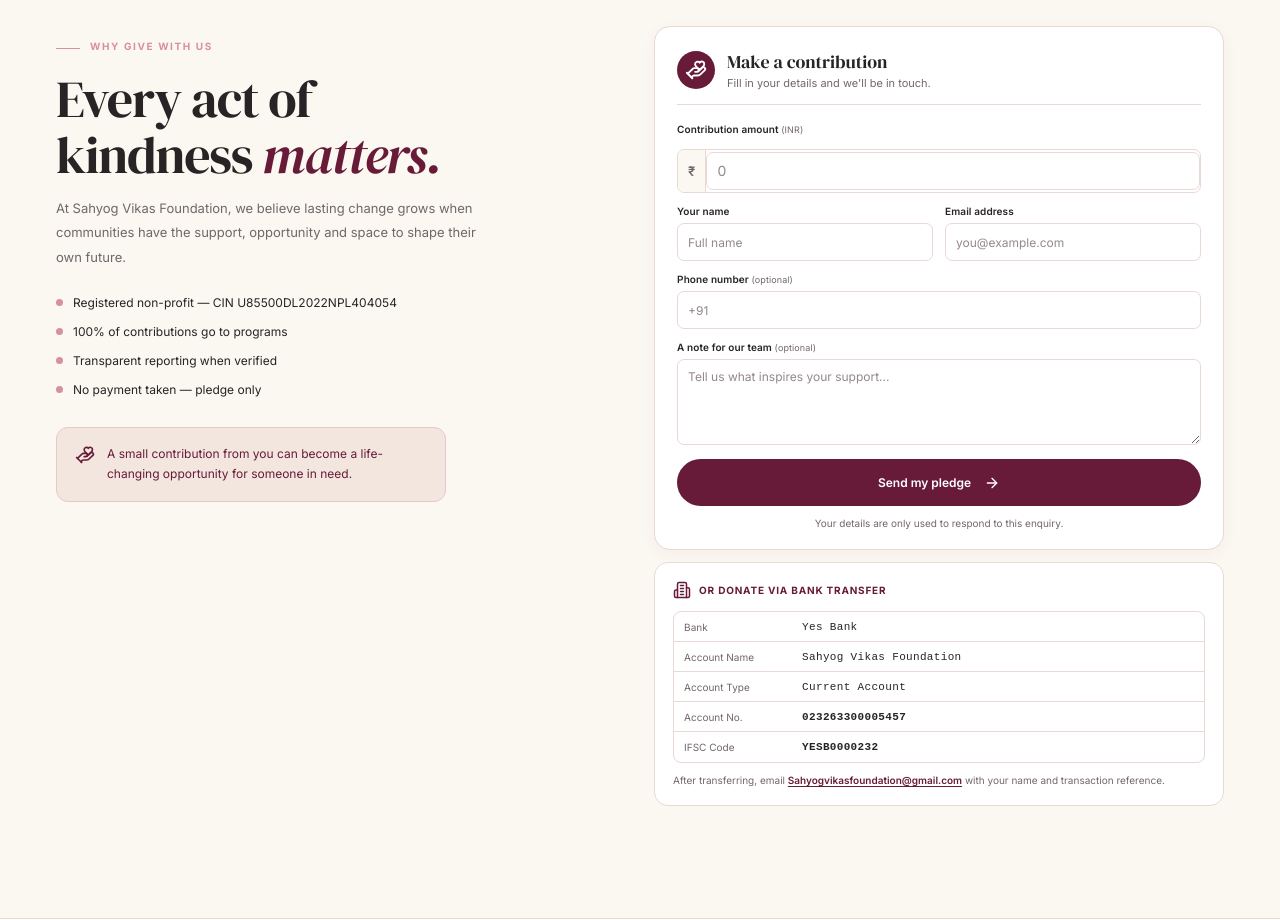
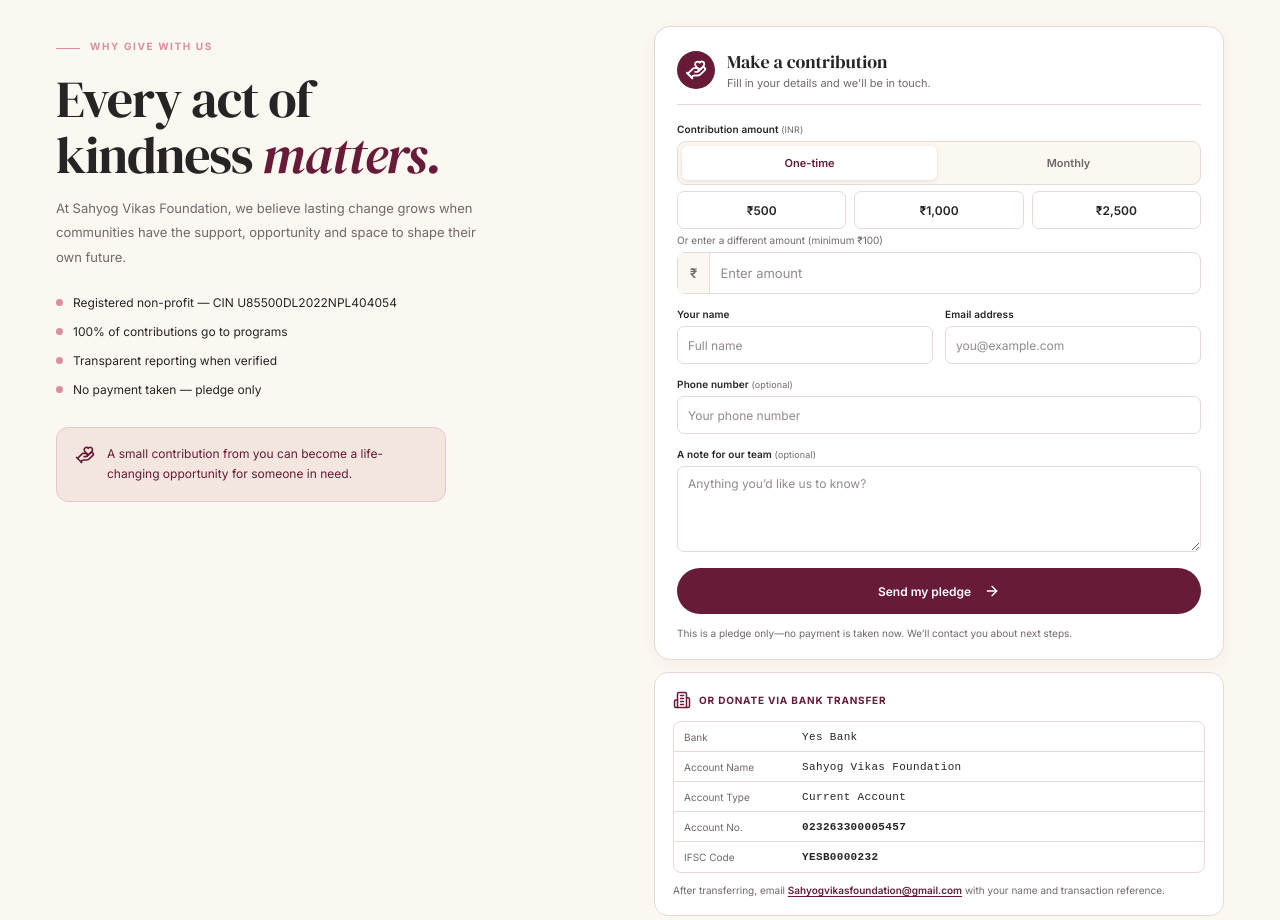
Before and after one commit to personal-code-0209/Sahyogvikasfoundation, a Next.js app: page /donate in a window 1280 px wide. Shown: the part 1160-2080 px from the top of the page. Built offline with nearby package versions, Linux system fonts and the light colour scheme; no server answers.

Commit message:
Improve donation form experience

```diff
--- a/app/globals.css
+++ b/app/globals.css
@@ -630,6 +630,51 @@ h1 em, h2 em { color: var(--sage); font-weight: 400; }
 .custom-amount-prefix { padding: 0 10px; color: var(--muted); font-size: 13px; font-weight: 600; border-right: 1px solid var(--line); height: 42px; display: grid; place-items: center; background: var(--cream); }
 .custom-amount-input { flex: 1; height: 42px; padding: 0 12px; border: 0; outline: none; background: transparent; color: var(--ink); font-size: 13px; }
 .custom-amount-input::-webkit-inner-spin-button, .custom-amount-input::-webkit-outer-spin-button { -webkit-appearance: none; }
+.submission-form--donation { gap: 14px; }
+.donation-frequency { display: grid; grid-template-columns: 1fr 1fr; gap: 4px; padding: 4px; background: var(--cream); border: 1px solid var(--line); border-radius: 9px; }
+.donation-frequency button {
+  min-height: 34px;
+  border: 0;
+  border-radius: 6px;
+  background: transparent;
+  color: var(--muted);
+  font-size: 11px;
+  font-weight: 600;
+  cursor: pointer;
+  transition: color .2s, background .2s, box-shadow .2s;
+}
+.donation-frequency button.is-selected {
+  color: var(--forest);
+  background: var(--paper);
+  box-shadow: 0 1px 4px rgba(62,16,35,.12);
+}
+.donation-amount-options { display: grid; grid-template-columns: repeat(3, minmax(0, 1fr)); gap: 8px; }
+.donation-amount-options button {
+  min-height: 38px;
+  padding: 0 8px;
+  border: 1px solid var(--line);
+  border-radius: 7px;
+  background: var(--paper);
+  color: var(--ink);
+  font-size: 12px;
+  font-weight: 600;
+  cursor: pointer;
+  transition: border-color .2s, color .2s, background .2s;
+}
+.donation-amount-options button:hover { border-color: var(--sage); }
+.donation-amount-options button.is-selected {
+  border-color: var(--forest);
+  background: var(--color-surface-warm);
+  color: var(--forest);
+}
+.donation-amount-hint { margin-top: -1px; color: var(--muted); font-size: 10px; }
+.donation-amount-wrap { display: flex; align-items: center; border: 1px solid var(--line); border-radius: 8px; background: var(--paper); transition: border-color .2s, box-shadow .2s; }
+.donation-amount-wrap:focus-within { border-color: var(--sage); box-shadow: 0 0 0 3px rgba(104,27,56,.1); }
+.donation-amount-prefix { padding: 0 12px; height: 40px; display: grid; place-items: center; border-right: 1px solid var(--line); background: var(--cream); color: var(--muted); font-size: 13px; font-weight: 600; }
+.donation-amount-input { flex: 1; min-width: 0; height: 40px; padding: 0 11px; border: 0 !important; outline: none; background: transparent !important; color: var(--ink); font-size: 13px !important; }
+.donation-amount-input::-webkit-inner-spin-button, .donation-amount-input::-webkit-outer-spin-button { -webkit-appearance: none; }
+.submission-form--donation .form-privacy { text-align: left; }
+.submission-form--donation .form-submit { min-height: 46px; }
 /* Inner program/focus pages */
 .inner-hero-grid { display: grid; grid-template-columns: 1fr 1fr; align-items: center; gap: 70px; }
 .inner-hero-copy h1 { margin: 22px 0 17px; font-family: var(--serif); font-size: clamp(50px,6vw,74px); font-weight: 400; line-height: .98; letter-spacing: -.035em; }
--- a/components/SubmissionForm.tsx
+++ b/components/SubmissionForm.tsx
@@ -4,12 +4,14 @@ import { FormEvent, useState } from "react";
 import { ArrowRight, CheckCircle2, LoaderCircle } from "lucide-react";
 
 type FormKind = "contact" | "donation";
+const suggestedAmounts = [500, 1000, 2500];
 
 export default function SubmissionForm({ kind }: { kind: FormKind }) {
   const isDonation = kind === "donation";
   const [status, setStatus] = useState<"idle" | "sending" | "success" | "error">("idle");
   const [error, setError] = useState("");
   const [customAmount, setCustomAmount] = useState("");
+  const [frequency, setFrequency] = useState<"once" | "monthly">("once");
 
   async function handleSubmit(event: FormEvent<HTMLFormElement>) {
     event.preventDefault();
@@ -38,6 +40,7 @@ export default function SubmissionForm({ kind }: { kind: FormKind }) {
       }
       form.reset();
       setCustomAmount("");
+      setFrequency("once");
       setStatus("success");
     } catch {
       setError("We could not connect. Please check your connection and try again.");
@@ -61,19 +64,55 @@ export default function SubmissionForm({ kind }: { kind: FormKind }) {
   }
 
   return (
-    <form className="submission-form" onSubmit={handleSubmit}>
+    <form className={`submission-form${isDonation ? " submission-form--donation" : ""}`} onSubmit={handleSubmit}>
       {isDonation && (
         <div className="form-field">
           <label htmlFor="amount">Contribution amount <span>(INR)</span></label>
-          <div className="custom-amount-wrap">
-            <span className="custom-amount-prefix">₹</span>
+          <div className="donation-frequency" role="group" aria-label="Pledge frequency">
+            <button
+              aria-pressed={frequency === "once"}
+              className={frequency === "once" ? "is-selected" : ""}
+              onClick={() => setFrequency("once")}
+              type="button"
+            >
+              One-time
+            </button>
+            <button
+              aria-pressed={frequency === "monthly"}
+              className={frequency === "monthly" ? "is-selected" : ""}
+              onClick={() => setFrequency("monthly")}
+              type="button"
+            >
+              Monthly
+            </button>
+          </div>
+          <input name="frequency" type="hidden" value={frequency} />
+          <div className="donation-amount-options" role="group" aria-label="Suggested contribution amounts">
+            {suggestedAmounts.map((amount) => (
+              <button
+                aria-pressed={customAmount === String(amount)}
+                className={customAmount === String(amount) ? "is-selected" : ""}
+                key={amount}
+                onClick={() => setCustomAmount(String(amount))}
+                type="button"
+              >
+                ₹{amount.toLocaleString("en-IN")}
+              </button>
+            ))}
+          </div>
+          <span className="donation-amount-hint" id="amount-hint">Or enter a different amount (minimum ₹100)</span>
+          <div className="donation-amount-wrap">
+            <span className="donation-amount-prefix" aria-hidden="true">₹</span>
             <input
-              className="custom-amount-input"
+              aria-describedby="amount-hint"
+              className="donation-amount-input"
               id="amount"
-              min="1"
+              max="10000000"
+              min="100"
               onChange={(e) => setCustomAmount(e.target.value)}
-              placeholder="0"
+              placeholder="Enter amount"
               required
+              step="100"
               type="number"
               value={customAmount}
             />
@@ -92,7 +131,7 @@ export default function SubmissionForm({ kind }: { kind: FormKind }) {
       </div>
       <div className="form-field">
         <label htmlFor={`${kind}-phone`}>Phone number <span>(optional)</span></label>
-        <input autoComplete="tel" id={`${kind}-phone`} maxLength={30} name="phone" placeholder="+91" type="tel" />
+        <input autoComplete="tel" id={`${kind}-phone`} maxLength={30} name="phone" placeholder={isDonation ? "Your phone number" : "+91"} type="tel" />
       </div>
       {!isDonation && (
         <div className="form-field">
@@ -108,15 +147,15 @@ export default function SubmissionForm({ kind }: { kind: FormKind }) {
         </div>
       )}
       <div className="form-field">
-        <label htmlFor={`${kind}-message`}>{isDonation ? "A note for our team" : "Your message"} <span>{isDonation ? "(optional)" : ""}</span></label>
+        <label htmlFor={`${kind}-message`}>{isDonation ? "A note for our team" : "Your message"} {isDonation && <span>(optional)</span>}</label>
         <textarea
           id={`${kind}-message`}
           maxLength={isDonation ? 1000 : 5000}
           minLength={isDonation ? undefined : 10}
           name="message"
-          placeholder={isDonation ? "Tell us what inspires your support..." : "Tell us a little about how we can help..."}
+          placeholder={isDonation ? "Anything you’d like us to know?" : "Tell us a little about how we can help..."}
           required={!isDonation}
-          rows={4}
+          rows={isDonation ? 3 : 4}
         />
       </div>
       {error && <p className="form-error" role="alert">{error}</p>}
@@ -127,7 +166,11 @@ export default function SubmissionForm({ kind }: { kind: FormKind }) {
           <>{isDonation ? "Send my pledge" : "Send your message"} <ArrowRight size={16} /></>
         )}
       </button>
-      <p className="form-privacy">Your details are only used to respond to this enquiry.</p>
+      <p className="form-privacy">
+        {isDonation
+          ? "This is a pledge only—no payment is taken now. We’ll contact you about next steps."
+          : "Your details are only used to respond to this enquiry."}
+      </p>
       {status === "error" && <span className="sr-only" aria-live="polite">{error}</span>}
     </form>
   );
```
